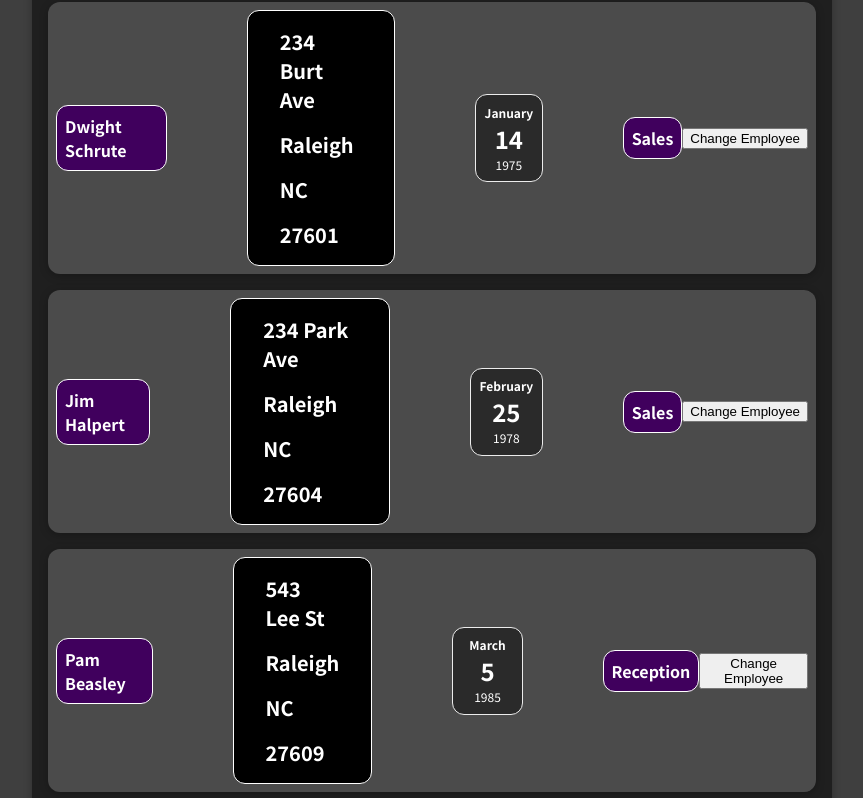
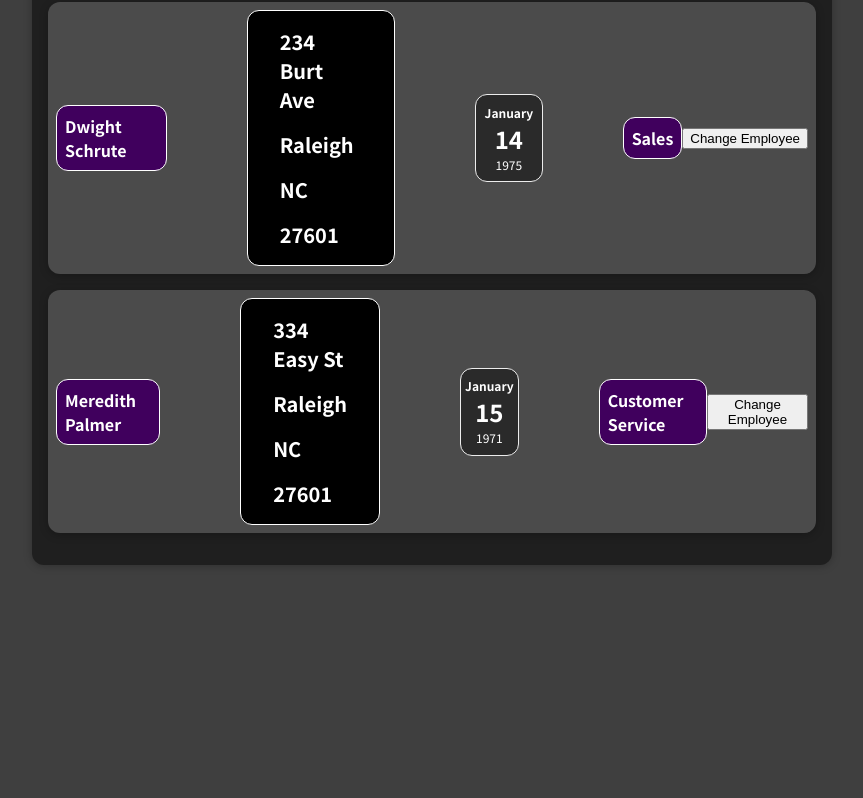
Before and after one commit to pharmon9847/SAS-birthday-app, a React (Create React App) app in the folder client/: page / in a window 1280 px wide. Shown: the part 694-1492 px from the top of the page, without its empty margins (208-1071 px from the left). After the commit the page ends 1291 px from the top, so only its background shows below. Built offline with nearby package versions, Linux system fonts and the light colour scheme.

Commit message:
added filter to show only employees for the filtered month

```diff
--- a/client/src/components/DunderMifflinEmployees.js
+++ b/client/src/components/DunderMifflinEmployees.js
@@ -10,6 +10,10 @@ const DunderMifflinEmployees = (props) => {
     console.log("DunderMifflinEmployees.js");
     console.log(selectedMonth);
   };
+
+  const filteredEmployees = props.employees.filter((employee) => {
+    return employee.month === filteredMonth;
+  });
   return (
     <div>
       <div className="dunder-mifflin-employees">
@@ -19,7 +23,7 @@ const DunderMifflinEmployees = (props) => {
             onChangeFilter={filterChangeHandler}
           />
         </div>
-        {props.employees.map((employee) => (
+        {filteredEmployees.map((employee) => (
           <EmployeeRecord
             key={employee.id}
             name={employee.name}
```
